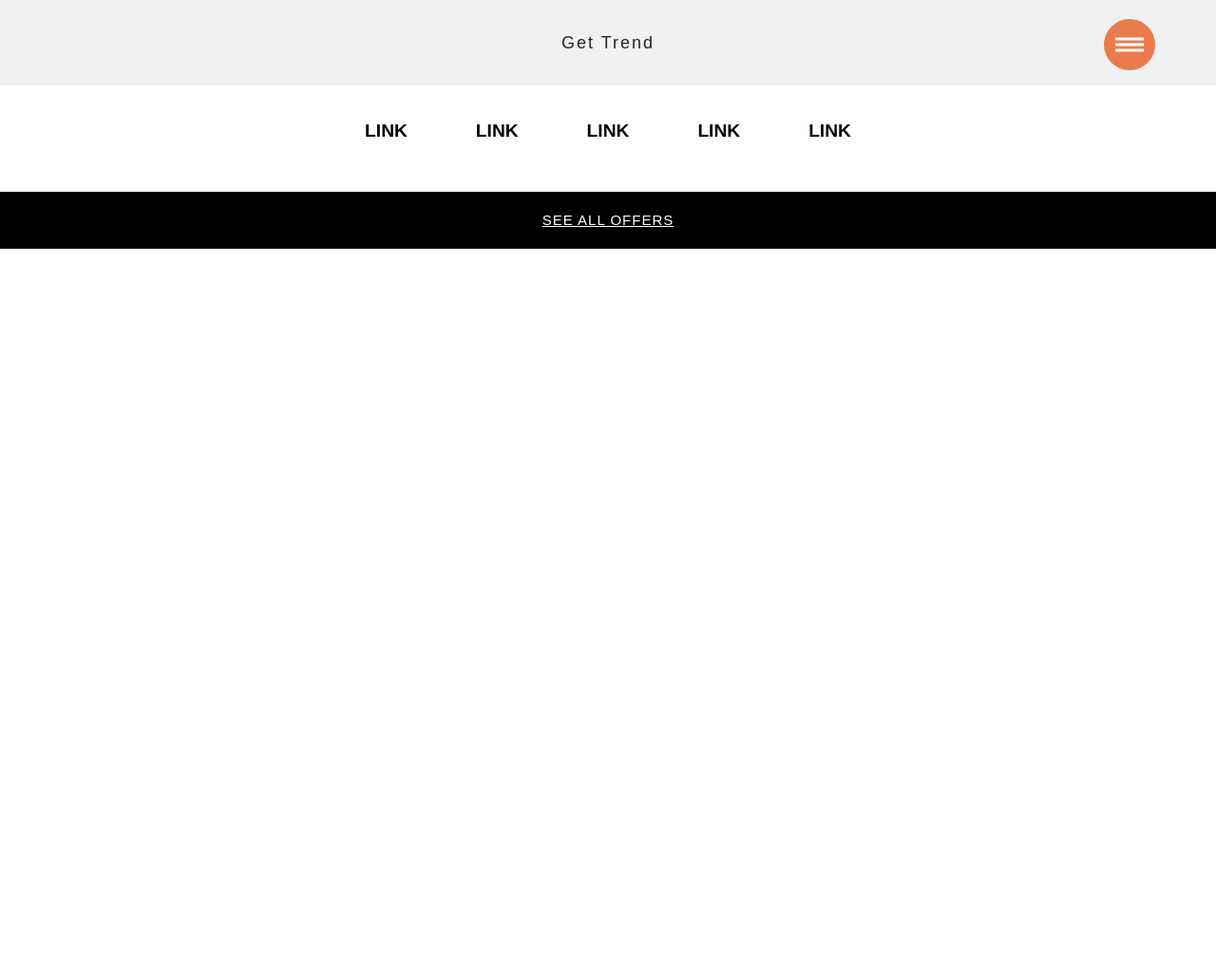
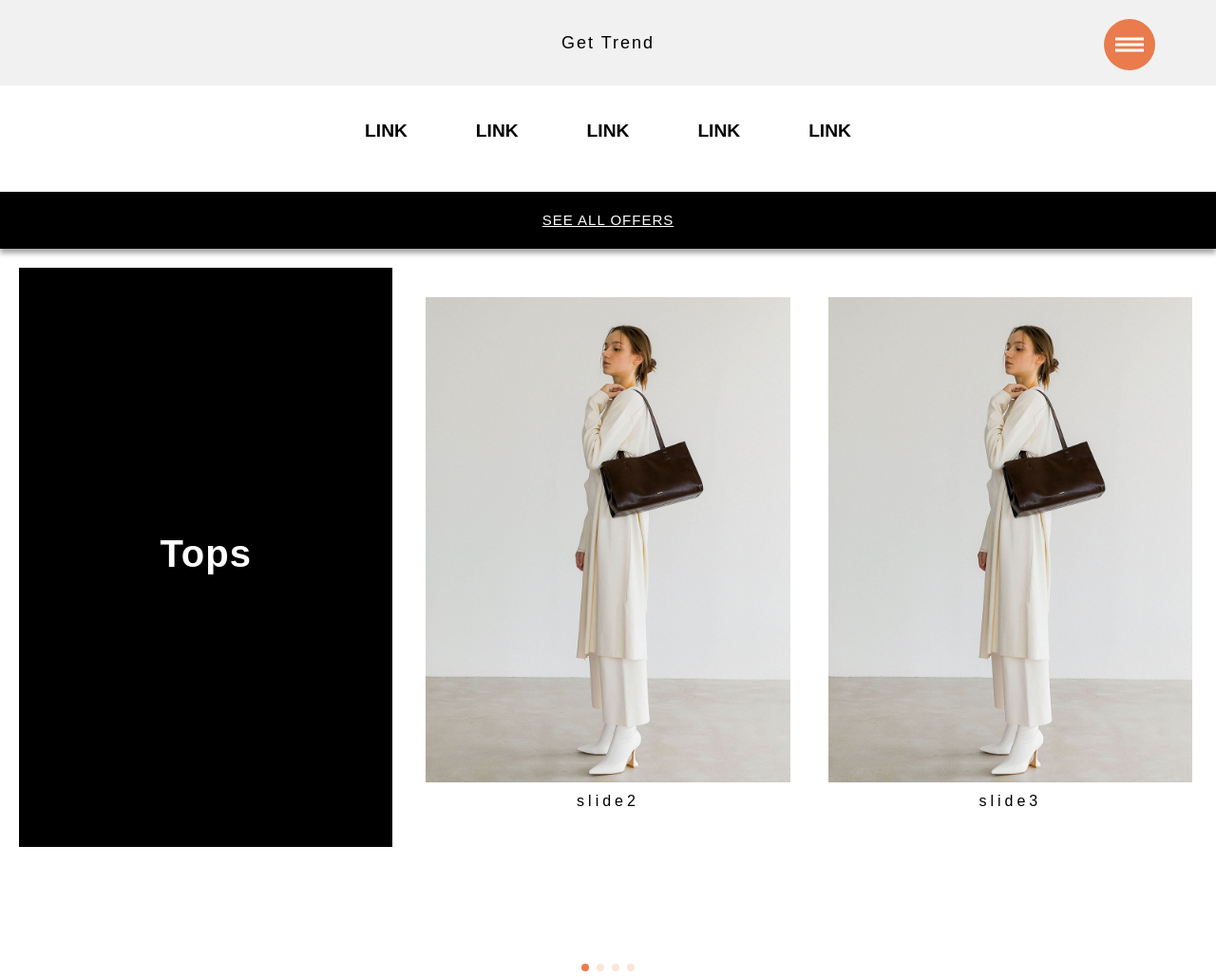
Before and after one commit to jfpinto30/Trend, a website built with Parcel: page women.html in a window 1280 px wide. Shown: the whole page at 95% size. Before the commit the page ends 800 px from the top, so only its background shows below. Built offline with nearby package versions, Linux system fonts and the light colour scheme.

Commit message:
women css

```diff
--- /dev/null
+++ b/CSS/WOMEN/banner.css
@@ -0,0 +1,100 @@
+
+html,
+body {
+  position: relative;
+  height: 100%;
+}
+
+body {
+  background: #fff;
+  font-family: Helvetica Neue, Helvetica, Arial, sans-serif;
+  font-size: 14px;
+  color: #000;
+  margin: 0;
+  padding: 0;
+}
+
+.banner{
+    width: 100%;
+    height: 650px;
+    padding: 20px;
+}
+
+
+.swiper {
+  width: 100%;
+  height: 100%;
+}
+
+.swiper-slide {
+  text-align: center;
+  font-size: 18px;
+
+  /* Center slide text vertically */
+  display: -webkit-box;
+  display: -ms-flexbox;
+  display: -webkit-flex;
+  display: flex;
+  -webkit-box-pack: center;
+  -ms-flex-pack: center;
+  -webkit-justify-content: center;
+  justify-content: center;
+  -webkit-box-align: center;
+  -ms-flex-align: center;
+  -webkit-align-items: center;
+  align-items: center;
+}
+
+
+.swiper-slide img {
+  display: block;
+  width: 100%;
+  height: 100%;
+  object-fit: cover;
+  padding: 5px;
+}
+
+
+.swiper-slide h4{
+    padding: 5px;
+    color: #000;
+}
+
+.swiper-slide h4:hover{
+    color: #e97b4c;
+}
+.swiper-slide a:hover{
+    color: #e97b4c;
+}
+
+
+.swiper-pagination {
+    position: absolute;
+    text-align: center;
+    transition: .3s opacity;
+    transform: translate3d(0,0,0);
+    z-index: 10;
+    top: 126%;
+}
+.swiper-pagination span {
+    background-color: #e97b4c;
+
+}
+.tops {
+    background-color: #000;
+}
+
+.tops a {
+    text-decoration: none;
+}
+
+.tops h2 {
+    color: #fff;
+    font-size: 40px;
+    font-weight: 900;
+    text-decoration: none;
+}
+.tops h2:hover {
+    color: #e97b4c;
+    text-decoration: underline;
+}
--- /dev/null
+++ b/CSS/WOMEN/gridSection.css
@@ -0,0 +1,24 @@
+@media  (min-width: 992px){
+    .side-panel {
+        flex: 1 1 25%;
+        margin-left: 3rem;
+        margin-right: 4.8rem;
+        max-width: 29.9rem;
+        min-width: 32rem;
+    }
+    }
+
+
+
+
+
+
+
+
+
+
+    .side-panel {
+        border: 5px solid black;
+        height: 100%;
+        width: 400px;
+    }
--- a/CSS/WOMEN/seeAll.css
+++ b/CSS/WOMEN/seeAll.css
@@ -5,7 +5,7 @@
     align-items: center;
     justify-content: center;
     background-color: #000;
-}
+    box-shadow: 0px 5px 5px rgba(0, 0, 0, 0.328);}
 button{
     border: none;
     background-color: transparent;
--- a/CSS/main.css
+++ b/CSS/main.css
@@ -33,10 +33,16 @@ h2 {
      line-height: 40px;
      letter-spacing: 4px;
  }
+ h4 {
+     font-family: 'Tenor Sans', sans-serif;
+     font-size: 16px;
+     font-style: normal;
+     letter-spacing: 4px;
+ }
 
  p {
      font-family: 'Open Sans', sans-serif;
-     font-size: 14px;
+     font-size: 13px;
      font-style: normal;
      font-weight: 400;
      line-height: 24px;
--- a/women.html
+++ b/women.html
@@ -11,13 +11,16 @@
     <script src="https://cdnjs.cloudflare.com/ajax/libs/modernizr/2.8.3/modernizr.min.js" type="text/javascript"></script>
     <link rel="stylesheet" href="https://cdnjs.cloudflare.com/ajax/libs/twitter-bootstrap/4.1.3/css/bootstrap.min.css" aria-label="">
     <link rel="stylesheet" href="https://cdnjs.cloudflare.com/ajax/libs/ionicons/2.0.1/css/ionicons.min.css">
-
+    <link rel="stylesheet"href="https://cdn.jsdelivr.net/npm/swiper/swiper-bundle.min.css"/>
 
     <!-- STYLESHEETS -->
     <link rel="stylesheet" href="./CSS/main.css">
     <link rel="stylesheet" href="./CSS/SHOP-CSS/navShop.css">
     <link rel="stylesheet" href="./CSS/SHOP-CSS/headerShop.css">
     <link rel="stylesheet" href="./CSS/WOMEN/seeAll.css">
+    <link rel="stylesheet" href="./CSS/WOMEN/banner.css">
+    <link rel="stylesheet" href="./CSS/WOMEN/sidePanel.css">
+    <link rel="stylesheet" href="./CSS/WOMEN/gridSection.css">
 
 
 
@@ -152,6 +155,73 @@
 </div>
 
 
+<!-- BANNER SWIPER -->
+
+ <div class="banner">
+
+ <div class="swiper mySwiper">
+    <div class="swiper-wrapper">
+      <div class="swiper-slide tops">
+        <a href="#" aria-label="womens tops">
+        <h2> Tops</h2>
+        </a>
+      </div>
+      <div class="swiper-slide">
+        <a href="#" aria-label="link to img">
+            <img src="./Images/AllNew-img1.jpg" alt="img">
+            <h4>slide2</h4>
+        </a>
+      </div>
+      <div class="swiper-slide">
+        <a href="#" aria-label="link to img">
+            <img src="./Images/AllNew-img1.jpg" alt="img">
+            <h4>slide3</h4>
+        </a>
+      </div>
+      <div class="swiper-slide">
+        <a href="#" aria-label="link to img">
+            <img src="./Images/AllNew-img1.jpg" alt="img">
+            <h4>slide4</h4>
+        </a>
+      </div>
+      <div class="swiper-slide">
+        <a href="#" aria-label="link to img">
+            <img src="./Images/AllNew-img1.jpg" alt="img">
+            <h4>slide5</h4>
+        </a>
+      </div>
+      <div class="swiper-slide">
+        <a href="#" aria-label="link to img">
+            <img src="./Images/AllNew-img1.jpg" alt="img">
+            <h4>slide6</h4>
+        </a>
+      </div>
+
+    </div>
+  </div>
+      <!-- swiper page bullets -->
+
+  <div class="swiper-pagination swiper-pagination-clickable swiper-pagination-bullets swiper-pagination-horizontal">
+    <span class="swiper-pagination-bullet swiper-pagination-bullet-active" tabindex="0" role="button" aria-label="Go to slide 1" aria-current="true"></span>
+    <span class="swiper-pagination-bullet" tabindex="0" role="button" aria-label="Go to slide 2"></span>
+    <span class="swiper-pagination-bullet" tabindex="0" role="button" aria-label="Go to slide 3"></span>
+    <span class="swiper-pagination-bullet" tabindex="0" role="button" aria-label="Go to slide 4"></span>
+</div>
+
+  </div>
+
+
+
+
+
+
+<!-- GRID SECTION -->
+
+<div class="grid-section">
+
+</div>
+
+
 
 
 
@@ -163,5 +233,24 @@
 <script  src="./JS/menu.js"></script>
 <script  src="./JS/menu 2.js"></script>
 
+
+
+
+<!-- BANNER SWIPER -->
+ <script src="https://cdn.jsdelivr.net/npm/swiper/swiper-bundle.min.js"></script>
+
+ <!-- Initialize Swiper -->
+ <script>
+   var swiper = new Swiper(".mySwiper", {
+     slidesPerView: 3,
+     spaceBetween: 30,
+     pagination: {
+       el: ".swiper-pagination",
+       clickable: true,
+     },
+   });
+ </script>
+
+
 </body>
 </html>
```
Also changed, not shown: package.json (added, +10 -0 lines).
